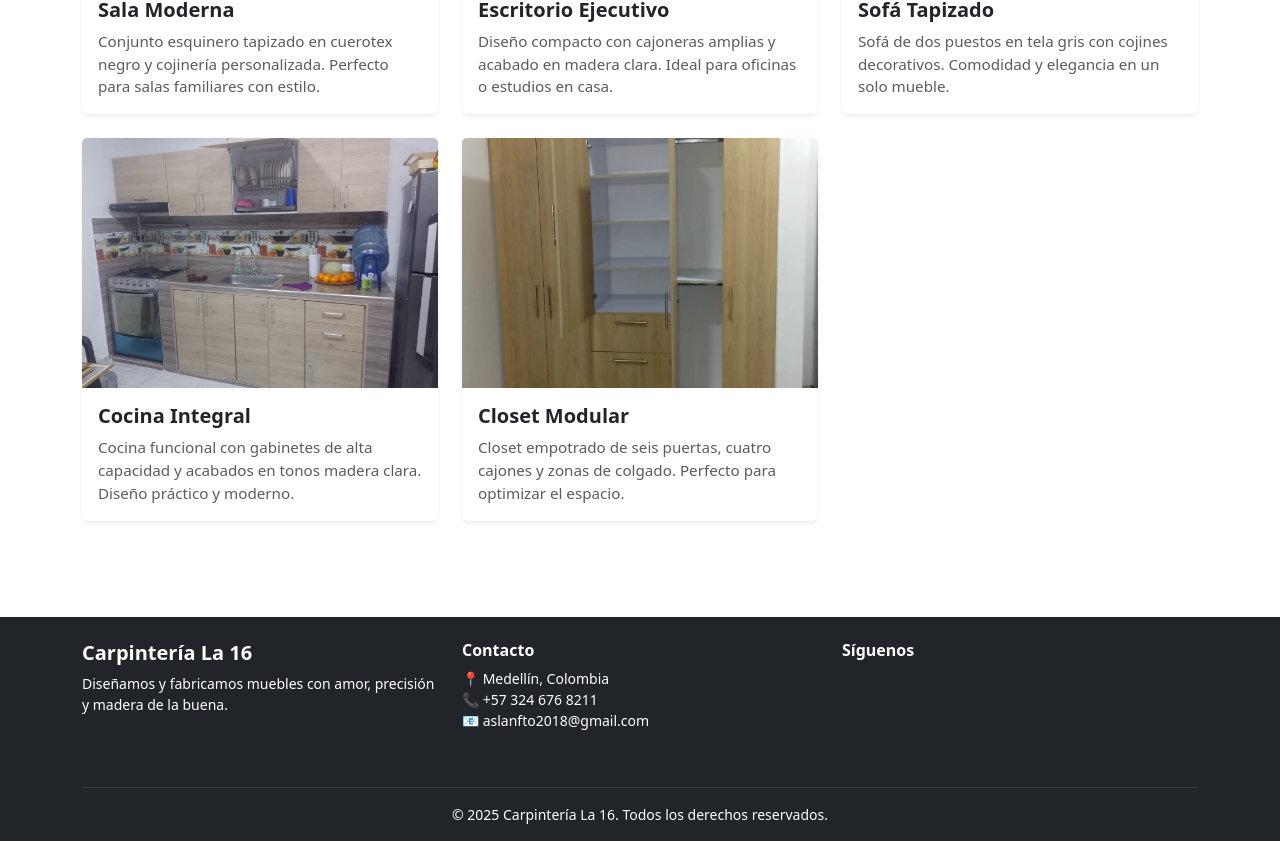
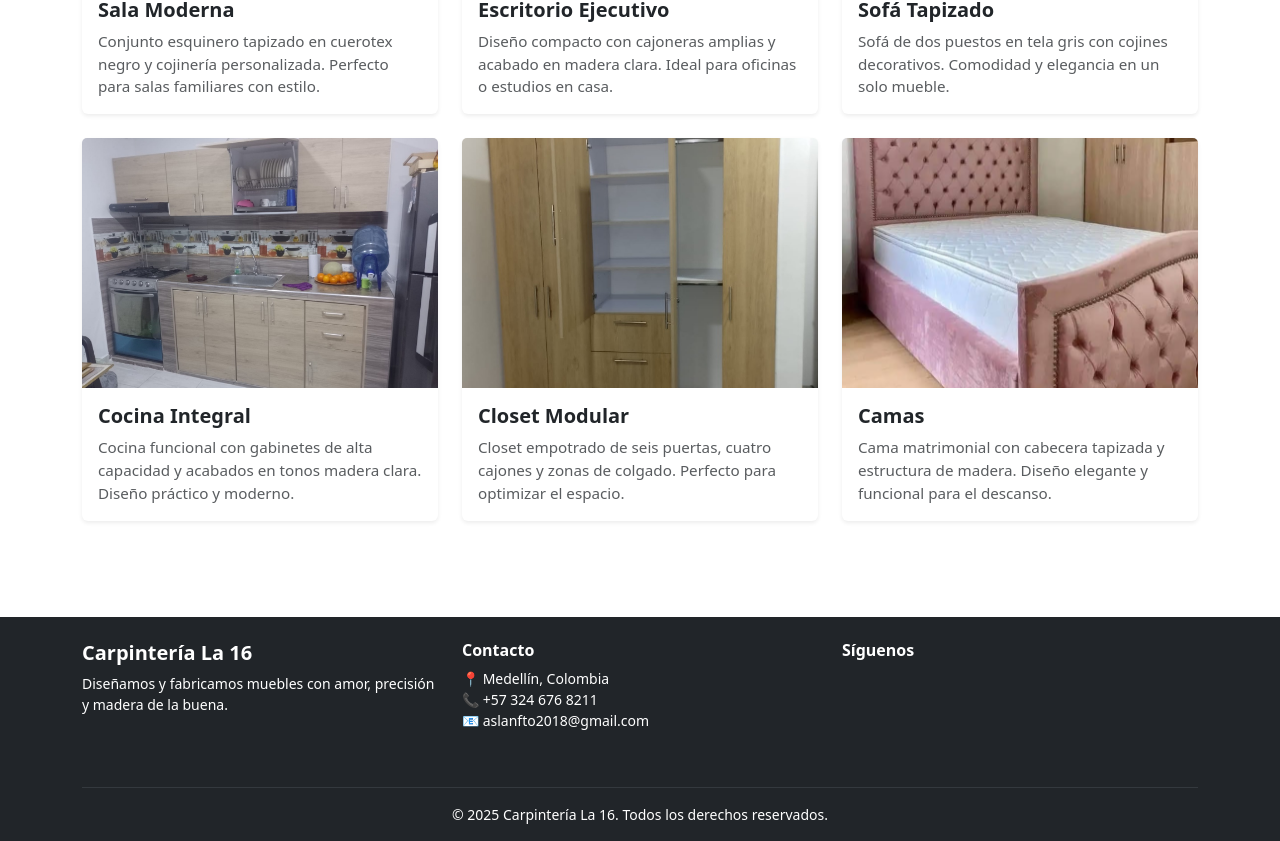
Before and after one commit to YojhanxA/Carpinteria, a React (Vite) app: page / in a window 1280 px wide. Shown: the part 1250-2091 px from the top of the page. Built offline with nearby package versions, Linux system fonts and the light colour scheme.

Commit message:
Inicio de diseños

```diff
--- a/src/components/Gallery.jsx
+++ b/src/components/Gallery.jsx
@@ -32,6 +32,13 @@ const productos = [
       "Closet empotrado de seis puertas, cuatro cajones y zonas de colgado. Perfecto para optimizar el espacio.",
     imagen: "/img/5.jpeg",
   },
+  {
+    titulo: "Camas",
+    descripcion:
+      "Cama matrimonial con cabecera tapizada y estructura de madera. Diseño elegante y funcional para el descanso.",
+    imagen: "/img/Cama.jpg",
+
+  }
 ];
 
 export const Gallery = () => {
```
Also changed, not shown: public/img/Cama.jpg (added).
